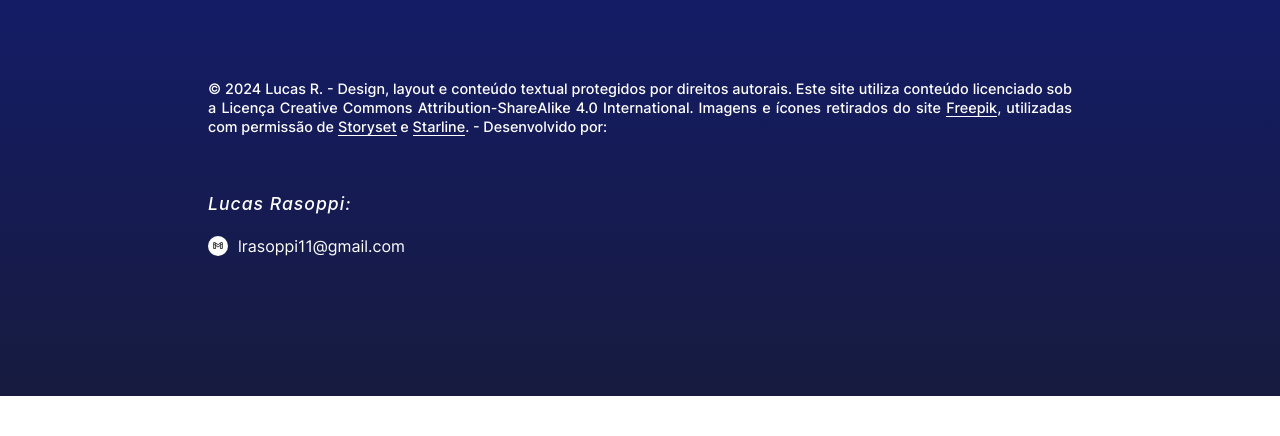
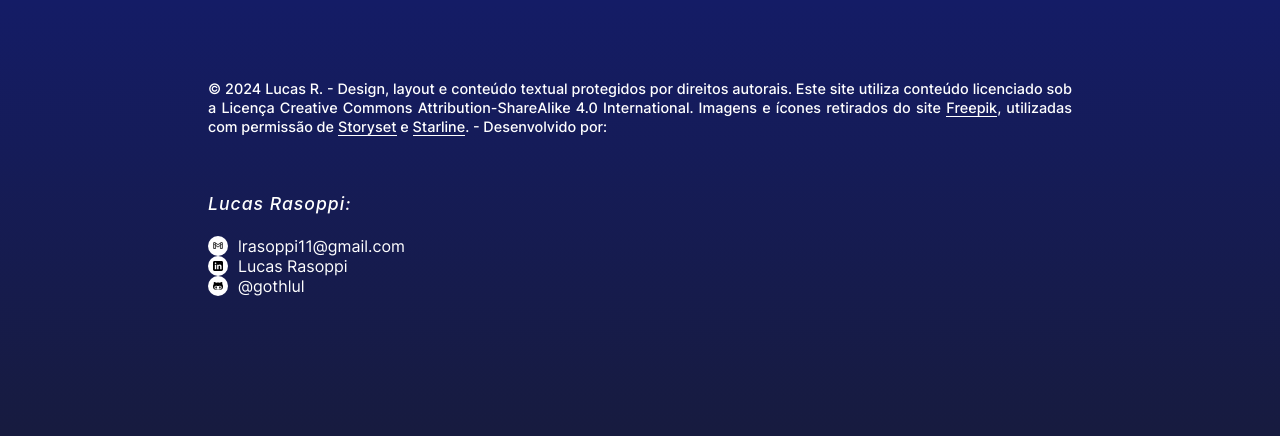
Before and after one commit to gothlul/Portfolio, a PHP site: page / in a window 1280 px wide. Shown: the part 2718-3154 px from the top of the page. Before the commit the page ends 3114 px from the top, so only its background shows below. Run offline with PHP 8.4, Linux system fonts and the light colour scheme; some web fonts are replaced.

Commit message:
19/08/2024 - 20:33

```diff
--- a/index.html
+++ b/index.html
@@ -122,7 +122,22 @@
                             <img src="resource/img/icons/icon-email.svg">
                         </div>
                         <p>lrasoppi11@gmail.com</p>
-                        </a></li>
+                        </a>
+                    </li>
+                    <li class="footer-item"><a class="rede-footer" target="_blank" href="https://www.linkedin.com/in/gothlul/">
+                        <div>
+                            <img src="resource/img/icons/icon-linkedin.svg">
+                        </div>
+                        <p>Lucas Rasoppi</p>
+                        </a>
+                    </li>
+                    <li class="footer-item"><a class="rede-footer" target="_blank" href="https://github.com/gothlul/">
+                        <div>
+                            <img src="resource/img/icons/icon-github.svg">
+                        </div>
+                        <p>@gothlul</p>
+                        </a>
+                    </li>
                 </ul>
             </div>
         </div>
--- a/resource/styles/style.css
+++ b/resource/styles/style.css
@@ -86,7 +86,7 @@ header{
 }
 
 header.scroll{
-    height: 95px;
+    height: 70px;
     background: var(--cor-nav-motion);
     backdrop-filter: blur(20px);
     box-shadow: 0px 0px 10px rgba( 0, 0, 0, .5);
@@ -184,7 +184,7 @@ header.scroll{
 }
 
 #hamburguer.menu-open div:nth-child(2){
-    display: none;
+    opacity: 0;
 }
 
 /*--------Navegação(mobile)--------*/
@@ -204,10 +204,11 @@ header.scroll{
     align-items: center;
     padding: 20px;
     transition: all .4s;
+    gap: 20%;
 }
 
 #navbar #hamburguer.menu-open + nav{
-    transform: translateX(calc(-80vw - 78px));
+    transform: translateX(-100%);
 }
 
 #navbar nav ul{
@@ -234,7 +235,6 @@ header.scroll{
 
 #navbar #redes-mobile{
     display: flex;
-    position: absolute;
     right: 50%;
     bottom: 10%;
     flex-direction: row;
@@ -244,8 +244,8 @@ header.scroll{
 }
 
 #redes-mobile li {
-    width: 35px;
-    height: 35px;
+    width: 40px;
+    height: 40px;
 }
 
 .rede{
```
